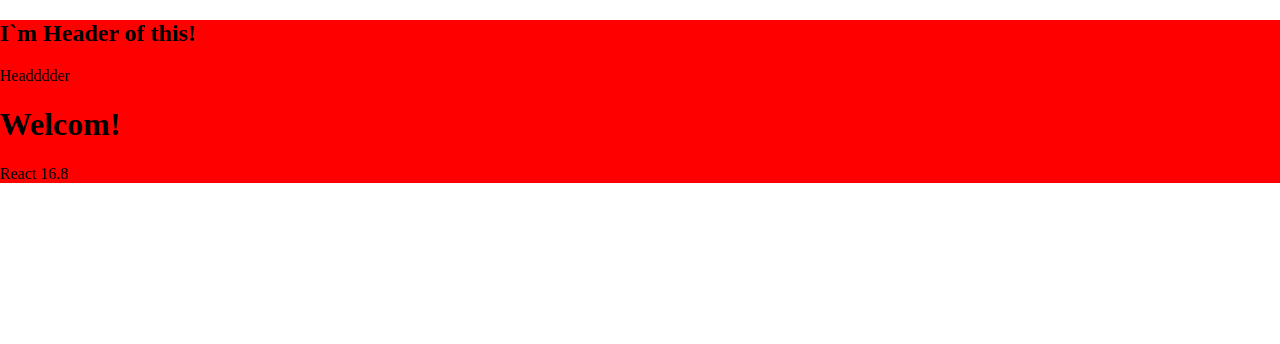
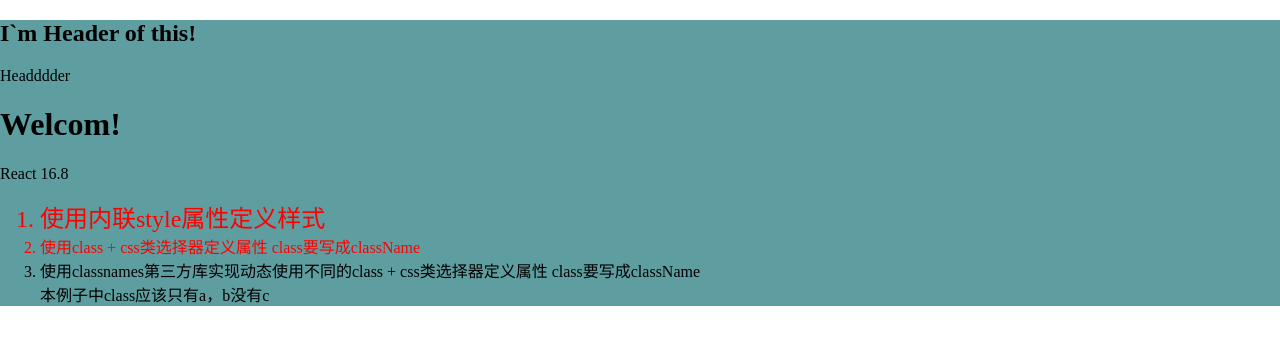
Before and after one commit to panda8z/time-book-web, a React (Create React App) app: page / in a window 1280 px wide. Shown: the top 344 px of the page. Built offline with nearby package versions, Linux system fonts and the light colour scheme.

Commit message:
定义样式的几种方式

```diff
--- a/src/index.css
+++ b/src/index.css
@@ -1,9 +1,14 @@
-
+/* 标签选择器 */
 body {
     margin: 0;
     display: block;
 }
 
+/* 类选择器 */
 .body {
     background-color: cadetblue;
 }
+
+.has-text-red {
+    color: red
+}
--- a/src/index.js
+++ b/src/index.js
@@ -1,6 +1,8 @@
 import React from 'react'
 
-import {render} from 'react-dom'
+import { render } from 'react-dom'
+
+import classNames from 'classnames'
 
 import './index.css'
 
@@ -8,11 +10,17 @@ class App extends React.Component {
 
     render() {
         console.log(this.props)
-        return (<div className='body' style={{backgroundColor: 'red',}}>
-            <Header headerTitle="Headddder"/>
+        return (<div className='body'>
+            <Header headerTitle="Headddder" />
             <h1>Welcom!</h1>
             {/* jsx里面的js代码用 {} 包裹 */}
             <p>{this.props.title}</p>
+
+            <ol>
+                <li style={{ color: '#f00', fontSize: '24px' }}>使用内联style属性定义样式</li>
+                <li className="has-text-red">使用class + css类选择器定义属性 class要写成className</li>
+                <li className={classNames('a',{'b':true}, {'c': false})}>使用classnames第三方库实现动态使用不同的class + css类选择器定义属性 class要写成className<br/>本例子中class应该只有a，b没有c</li>
+            </ol>
         </div>)
     }
 }
@@ -20,8 +28,8 @@ class App extends React.Component {
 class Header extends React.Component {
     render() {
         return (<div className='header'>
-                <h2>I`m Header of this!</h2>
-                <p>{this.props.headerTitle}</p>
+            <h2>I`m Header of this!</h2>
+            <p>{this.props.headerTitle}</p>
         </div>)
     }
 }
```
